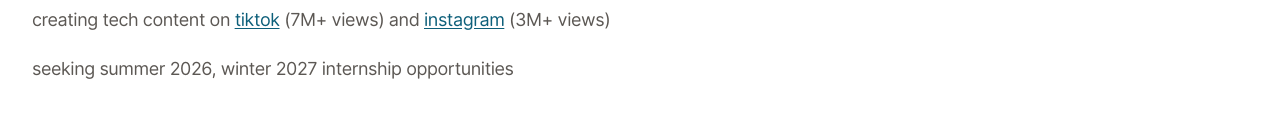
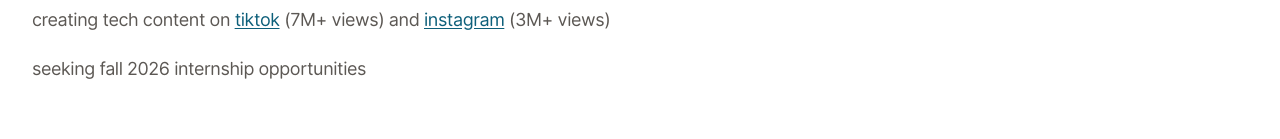
Before and after one commit to ishashenoy/portfolio, a Next.js app: page / in a window 1280 px wide. Shown: the part 365-504 px from the top of the page. Built offline with nearby package versions, Linux system fonts and the light colour scheme.

Commit message:
Updated co-op

```diff
--- a/app/page.jsx
+++ b/app/page.jsx
@@ -125,7 +125,7 @@ export default function Home() {
                 (3M+ views)
               </p>
               <p className="mt-5 text-lg leading-relaxed tracking-tight text-[var(--muted)]">
-                seeking summer 2026, winter 2027 internship opportunities
+                seeking fall 2026 internship opportunities
               </p>
             </div>
 
--- a/content/blog/goals.md
+++ b/content/blog/goals.md
@@ -41,4 +41,4 @@ when i made games on scratch as an eight year old, i wasn't doing it for money.
 i guess that's my goal.
 
 
-to build things that other people can enjoy.
+to build meaningful things that other people can enjoy.
--- a/content/blog/users.md
+++ b/content/blog/users.md
@@ -30,4 +30,6 @@ things people have said about mytria
 
 “this website is basically tumblr + pinterest but for nerds”
 
+"Man didn't even realize this was an ad, it worked though because I instantly went and created an account on the site 😭✌️"
+
 “I made a list for stuff I've never watched or going to but it just has a pretty cover, that's why my media is so high haha anyone else do this? reply: I mean... at least u have what you are planning to see, most of mine are shows I dropped at some point lol”
```
